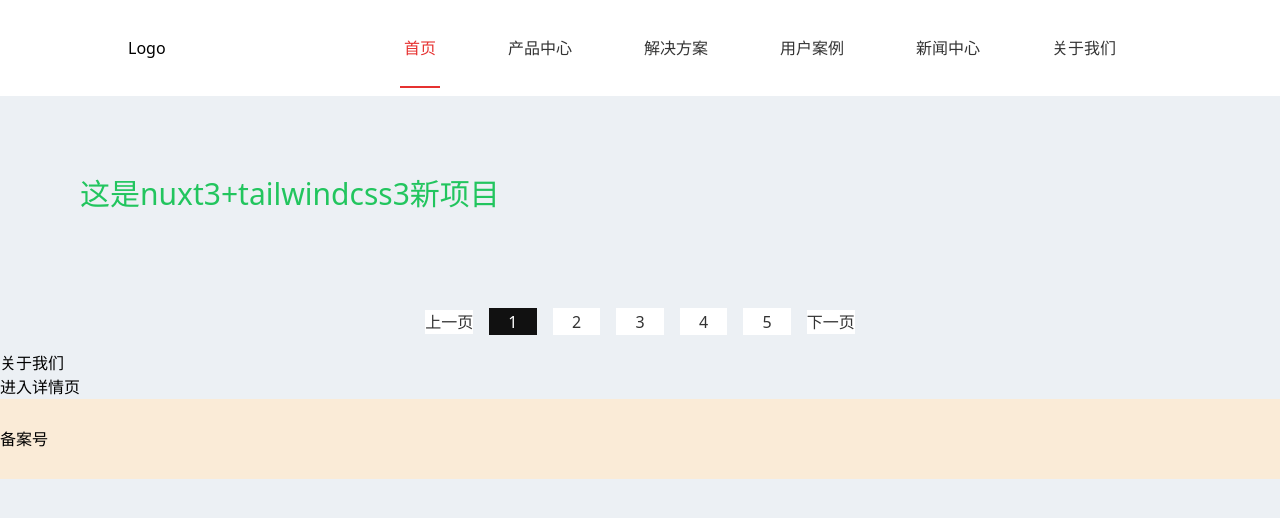
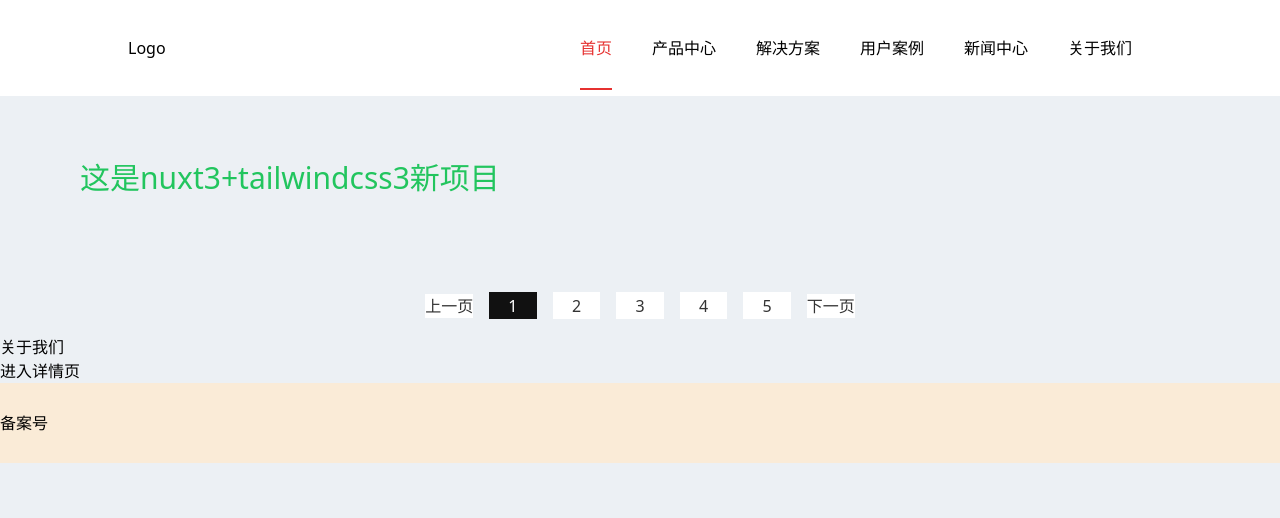
Before and after one commit to pmb2020/alone-blog-nuxt3, a Nuxt app: page / in a window 1280 px wide. Shown: the top 518 px of the page. Built offline with nearby package versions, Linux system fonts and the light colour scheme.

Commit message:
封装菜单导航栏组件

```diff
--- a/components/alone/Header.vue
+++ b/components/alone/Header.vue
@@ -3,52 +3,25 @@
 		<div>
 			Logo
 		</div>
-		<nav>
-			<ul class="header-ul">
-				<li v-for="(navItem,index) in navLists" :key="index">
-					<nuxt-link class="nav-a" @click="navClick(index)" :class="{'nav-active':navIndex==index}"
-						:to="navItem.link">{{navItem.name}}</nuxt-link>
-				</li>
-			</ul>
-		</nav>
+		<AloneNavBar :data="navList" />
 	</header>
 	<div class="header-white"></div>
 </template>
 
 <script setup>
 	const navIndex = ref(0)
-	const navLists = ref([{
-			name: '首页',
-			link: '/'
-		},
-		{
-			name: '产品中心',
-			link: '/'
-		},
-		{
-			name: '解决方案',
-			link: '/'
-		},
-		{
-			name: '用户案例',
-			link: '/'
-		},
-		{
-			name: '新闻中心',
-			link: '/'
-		},
-		{
-			name: '关于我们',
-			link: '/'
-		},
+	const navList = ref([
+		{name:'首页',link:'/'},
+		{name:'产品中心',link:'/',children:[
+			{name:'产品1号',link:'/'},
+			{name:'产品2号',link:'/'},
+			{name:'产品3号',link:'/'},
+		]},
+		{name:'解决方案',link:'/'},
+		{name:'用户案例',link:'/'},
+		{name:'新闻中心',link:'/'},
+		{name:'关于我们',link:'/about'},
 	])
-	const navClick = (index) => {
-		localStorage.setItem('navIndex', index)
-		navIndex.value = index
-	}
-	onMounted(() => {
-		navIndex.value = localStorage.getItem('navIndex') || 0
-	})
 </script>
 
 <style lang="scss">
@@ -65,31 +38,4 @@
 		width: 100%;
 		height: $header-height;
 	}
-
-	.header-white {
-		height: $header-height;
-	}
-
-	.header-ul {
-		display: flex;
-		color: #333;
-	}
-
-	.header-ul li {
-		padding: 2rem;
-	}
-
-	.nav-a {
-		padding: 1.7rem 4px;
-	}
-
-	.nav-a:hover {
-		color: $primary-color;
-		border-bottom: 2px solid $primary-color;
-	}
-
-	.nav-active {
-		color: $primary-color;
-		border-bottom: 2px solid $primary-color;
-	}
 </style>
--- /dev/null
+++ b/components/alone/NavBar.vue
@@ -0,0 +1,120 @@
+<template>
+	<nav>
+		<ul class="nav">
+			<li v-for="(nav,index) in data" :key="index">
+				<div class="nav-item">
+					<div class="nav-item-title">
+						<nuxt-link  @click="navClick(index)" :class="{'active':navIndex==index}" :to="nav.link">{{nav.name}}</nuxt-link>
+					</div>
+					<!-- 下拉菜单 -->
+					<div v-if="nav.children" class="dropdown-content">
+						<div class="dropdown-menu">
+							<div v-for="(navChildren,navChildrenIndex) in nav.children" class="menuItem" :key="navChildrenIndex">
+								<nuxt-link :to="navChildren.link">{{navChildren.name}}</nuxt-link>
+							</div>
+						</div>
+					</div>
+				</div>
+			</li>
+		</ul>
+	</nav>
+</template>
+
+<script setup>
+	const {data} = defineProps(['data'])
+	const navIndex = ref(0)
+	onMounted(() => {
+		navIndex.value = localStorage.getItem('navIndex') || 0
+	})
+	const navClick = (index) => {
+		localStorage.setItem('navIndex', index)
+		navIndex.value = index
+	}
+</script>
+
+<style lang="scss" scoped>
+	.nav {
+		position: relative;
+		display: flex;
+		width: 100%;
+		height: 80px;
+		line-height: 80px;
+		.nav-item {
+			position: relative;
+			margin: 0 20px;
+			cursor: pointer;
+			// transition: all 0.3s linear;
+			a{
+				display: block;
+			}
+			.nav-item-title {
+				position: relative;
+				display: block;
+				height: inherit;
+				width: inherit;
+				.active{
+					color: $primary-color;
+					border-bottom: 2px solid $primary-color;
+				}
+				&::before {
+					content: "";
+					position: absolute;
+					bottom: 0;
+					left: -5px;
+					right: -5px;
+					height: 2px;
+					// width: 100%;
+					background-color: $primary-color;
+					transform: scale(0);
+					transition: all 0.4s linear;
+				}
+
+				&:hover {
+					color: $primary-color;
+					&::before {
+						transform: scale(1);
+					}
+				}
+			}
+
+			&:hover .dropdown-content {
+				height: 300px;
+			}
+		}
+
+		// 下拉菜单
+		.dropdown-content {
+			position: absolute;
+			top: 80px; // 为导航栏高度
+			left: 0; // 设置为0, 不然会直接定位到父元素下方
+			// width: 300px;
+			height: 0; // 下拉初始高度
+			overflow: hidden;
+			transition: 0.6s;
+
+			.dropdown-menu {
+				padding: 10px 8px 15px;
+				color: #fff;
+				background-color: #fff;
+				border-radius: 4px;
+
+				.menuItem {
+					width: 100%;
+					height: 42px;
+					white-space: nowrap;
+					padding: 0 16px;
+					font-size: 16px;
+					line-height: 42px;
+					color: #333;
+					cursor: pointer;
+					transition: all 0.3s ease-in-out;
+					border-radius: 4px;
+
+					&:hover {
+						background-color: #ccc;
+					}
+				}
+			}
+		}
+	}
+</style>
--- a/layouts/default.vue
+++ b/layouts/default.vue
@@ -1,6 +1,7 @@
 <template>
 	<div>
 		<AloneHeader />
+		<AloneNavBar />
 		<slot />
 		<AloneFooter />
 	</div>
```
